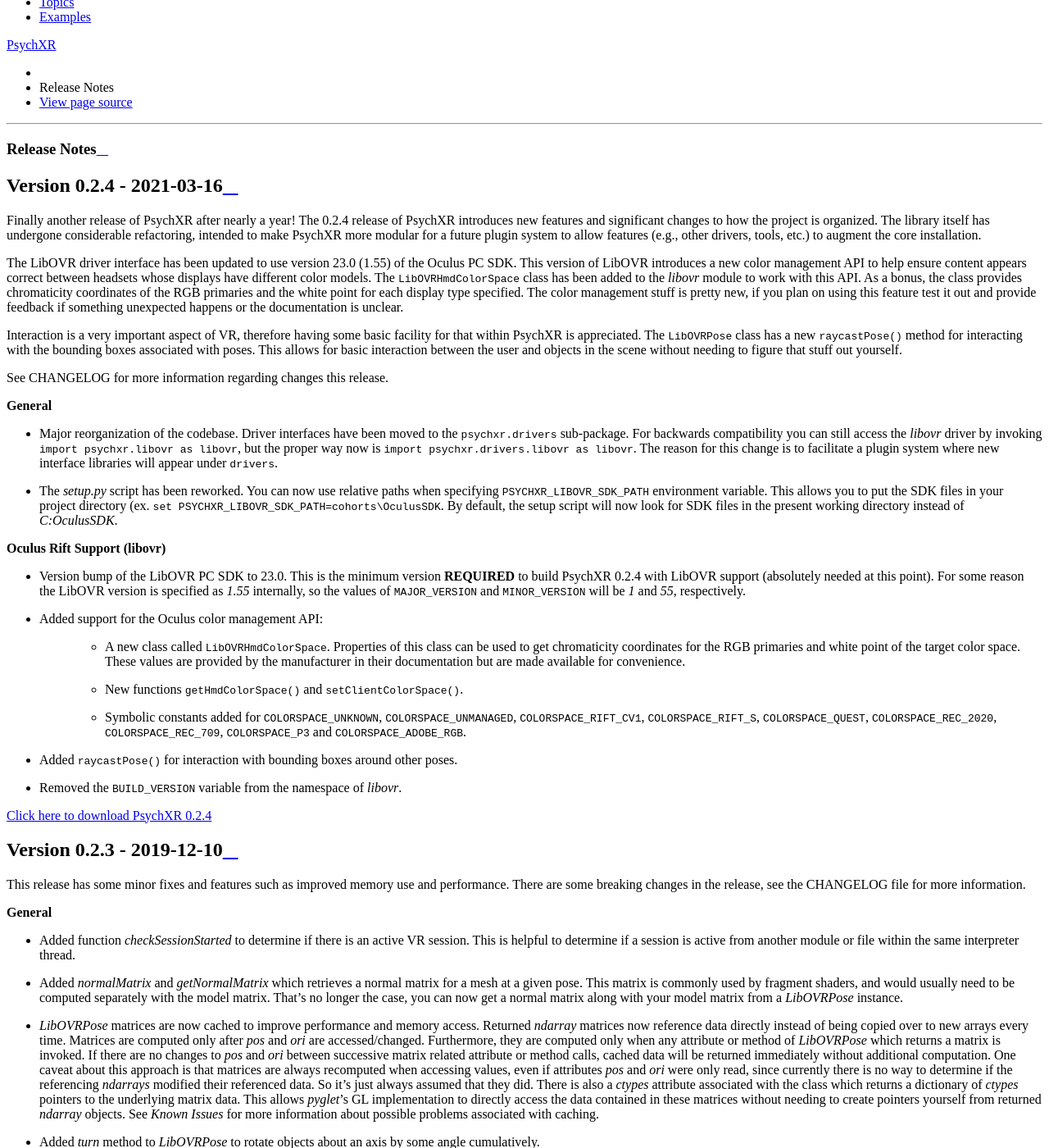
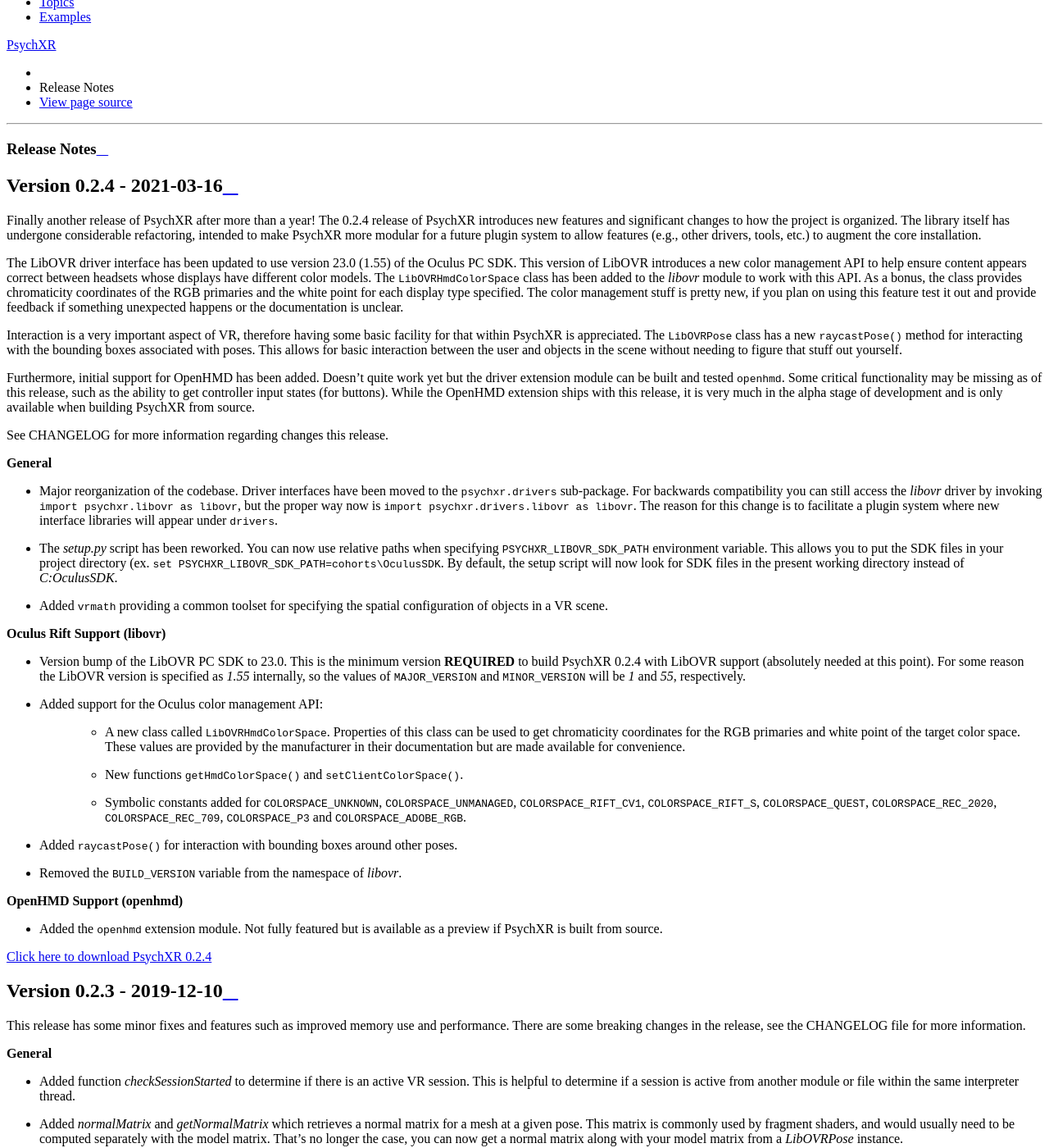
Before and after one commit to mdcutone/psychxr, a Sphinx documentation site: the page built from docs/release_notes.rst, in a window 1280 px wide and 1400 px high, scrolled down 267 px. Shown: the whole window at 82% size. Built offline with Sphinx 7.4.7 and the Read the Docs theme 2.0.0, drawn with Linux system fonts in a browser that asks for light colours.

```diff
--- a/docs/release_notes.rst
+++ b/docs/release_notes.rst
@@ -5,7 +5,7 @@ Release Notes
 Version 0.2.4 - 2021-03-16
 ~~~~~~~~~~~~~~~~~~~~~~~~~~
 
-Finally another release of PsychXR after nearly a year! The 0.2.4 release of
+Finally another release of PsychXR after more than a year! The 0.2.4 release of
 PsychXR introduces new features and significant changes to how the project is
 organized. The library itself has undergone considerable refactoring, intended
 to make PsychXR more modular for a future plugin system to allow features (e.g.,
@@ -29,6 +29,14 @@ with the bounding boxes associated with poses. This allows for basic interaction
 between the user and objects in the scene without needing to figure that stuff
 out yourself.
 
+Furthermore, initial support for OpenHMD has been added. Doesn't quite work yet
+but the driver extension module can be built and tested
+:mod:`~psychxr.drivers.openhmd`. Some critical functionality may be missing as
+of this release, such as the ability to get controller input states (for
+buttons). While the OpenHMD extension ships with this release, it is very much
+in the alpha stage of development and is only available when building PsychXR
+from source.
+
 See CHANGELOG for more information regarding changes this release.
 
 **General**
@@ -45,6 +53,8 @@ See CHANGELOG for more information regarding changes this release.
   ``set PSYCHXR_LIBOVR_SDK_PATH=cohorts\OculusSDK``. By default, the setup
   script will now look for SDK files in the present working directory instead of
   `C:\OculusSDK`.
+* Added :mod:`~psychxr.tools.vrmath` providing a common toolset for specifying
+  the spatial configuration of objects in a VR scene.
 
 **Oculus Rift Support (libovr)**
 
@@ -68,6 +78,11 @@ See CHANGELOG for more information regarding changes this release.
 * Added :meth:`~psychxr.drivers.libovr.LibOVRPose.raycastPose` for interaction
   with bounding boxes around other poses.
 * Removed the ``BUILD_VERSION`` variable from the namespace of `libovr`.
+
+**OpenHMD Support (openhmd)**
+
+* Added the :mod:`~psychxr.drivers.openhmd` extension module. Not fully featured
+  but is available as a preview if PsychXR is built from source.
 
 `Click here to download PsychXR 0.2.4 <https://github.com/mdcutone/psychxr/releases>`_
 
```
Also changed, not shown: CHANGELOG.txt (+31 -31 lines).
